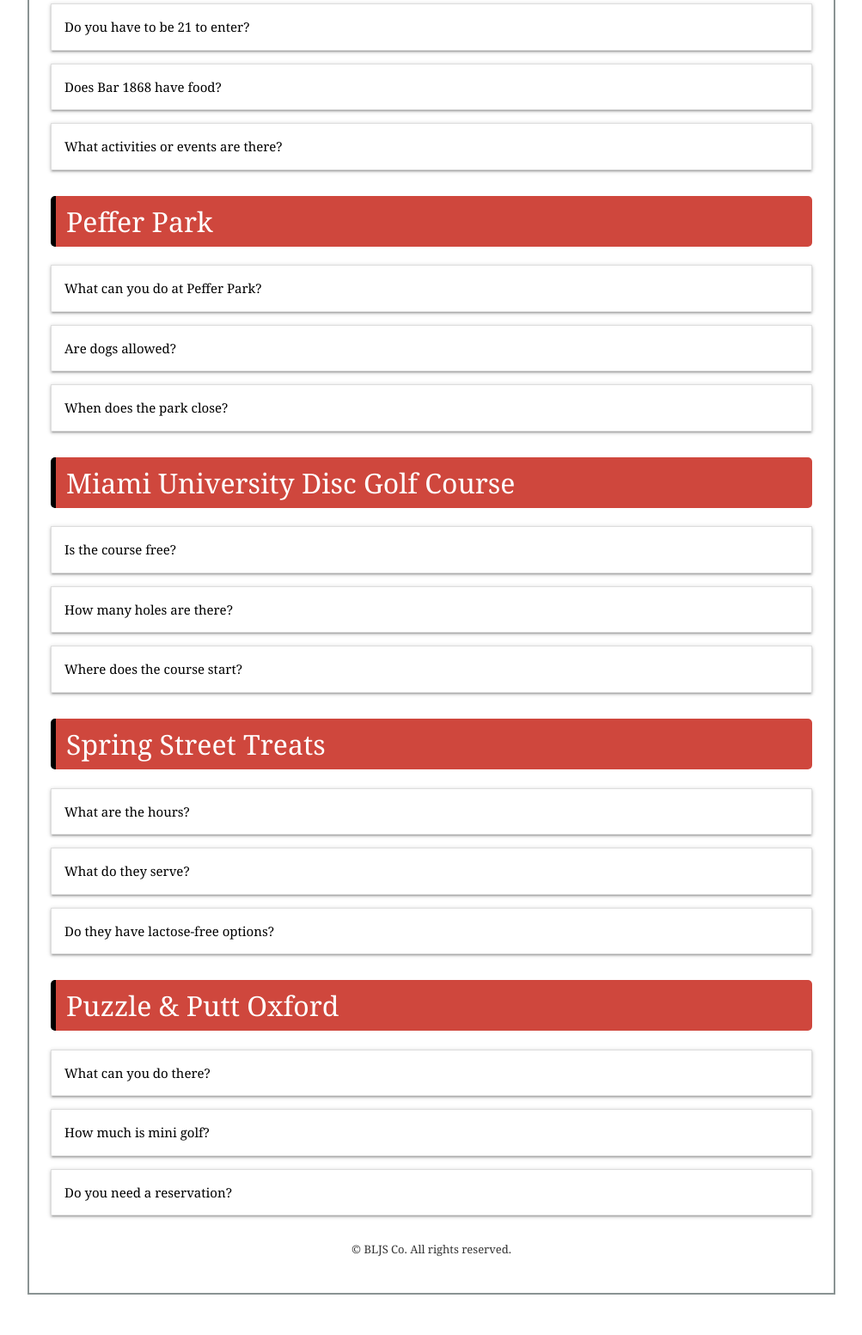
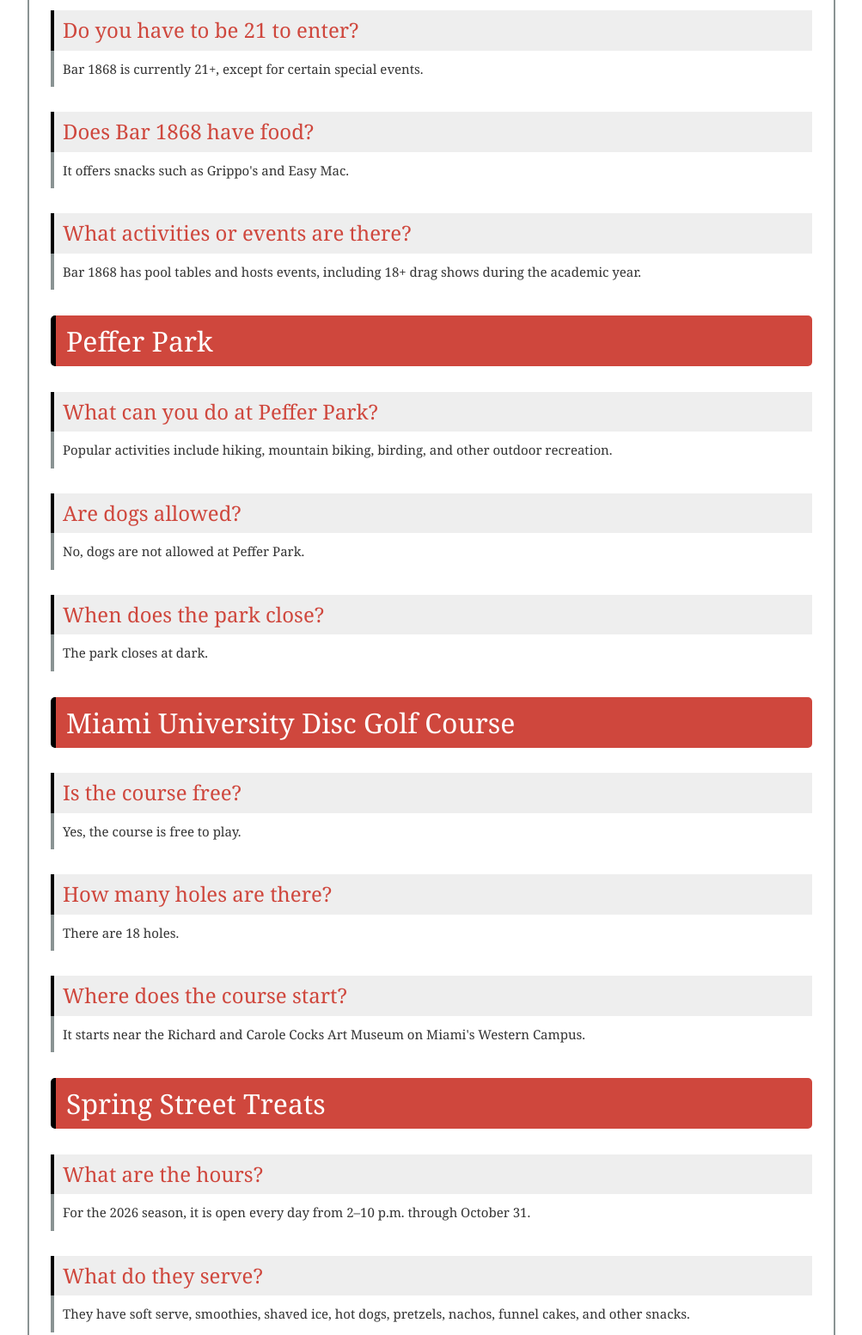
Before and after one commit to langiw/sprint-project-ims222, a plain HTML site: page faq.html in a window 1280 px wide. Shown: the part 300-1853 px from the top of the page at 86% size, without its empty margins (138-1141 px from the left). Before the commit the page ends 1826 px from the top, so only its background shows below. Drawn offline with nearby package versions, Linux system fonts and the light colour scheme.

Commit message:
ddgxfdtyfugckkfyugi

```diff
--- a/faq.html
+++ b/faq.html
@@ -5,8 +5,6 @@
     <meta charset="UTF-8" />
     <title>Hidden Gems of Oxford - FAQ</title>
     <link rel="stylesheet" href="https://cdnjs.cloudflare.com/ajax/libs/materialize/1.0.0/css/materialize.min.css">
-<link rel="stylesheet" href="styles/main.css">
-<link rel="stylesheet" href="styles/faq.css">
     <link rel="stylesheet" href="styles/main.css">
     <link rel="stylesheet" href="styles/faq.css">
     <!-- jQuery CDN -->
@@ -76,208 +74,64 @@
         <h1> Frequently Asked Questions</h1>
         <h2>Bar 1868</h2>
 
-        <!-- Materialize Collapsible FAQ -->
-<ul class="collapsible">
-    <li>
-        <div class="collapsible-header">
-            Do you have to be 21 to enter?
-        </div>
-        <div class="collapsible-body">
-            <span>Bar 1868 is currently 21+, except for certain special events.</span>
-        </div>
-    </li>
-</ul>
+        <h3>Do you have to be 21 to enter?</h3>
+        <p>Bar 1868 is currently 21+, except for certain special events.</p>
 
-<!-- Materialize Collapsible FAQ -->
-<ul class="collapsible">
-    <li>
-        <div class="collapsible-header">
-            Does Bar 1868 have food?
-        </div>
-        <div class="collapsible-body">
-            <span>It offers snacks such as Grippo's and Easy Mac.</span>
-        </div>
-    </li>
-</ul>
+        <h3>Does Bar 1868 have food?</h3>
+        <p>It offers snacks such as Grippo's and Easy Mac.</p>
 
-        <!-- Materialize Collapsible FAQ -->
-<ul class="collapsible">
-    <li>
-        <div class="collapsible-header">
-            What activities or events are there?
-        </div>
-        <div class="collapsible-body">
-            <span>Bar 1868 has pool tables and hosts events, including 18+ drag shows during the academic year.</span>
-        </div>
-    </li>
-</ul>
+        <h3>What activities or events are there?</h3>
+        <p>Bar 1868 has pool tables and hosts events, including 18+ drag shows during the academic year.</p>
 
         <h2>Peffer Park</h2>
 
-        <!-- Materialize Collapsible FAQ -->
-<ul class="collapsible">
-    <li>
-        <div class="collapsible-header">
-            What can you do at Peffer Park?
-        </div>
-        <div class="collapsible-body">
-            <span>Popular activities include hiking, mountain biking, birding, and other outdoor recreation.</span>
-        </div>
-    </li>
-</ul>
+        <h3>What can you do at Peffer Park?</h3>
+        <p>Popular activities include hiking, mountain biking, birding, and other outdoor recreation.</p>
 
-<!-- Materialize Collapsible FAQ -->
-<ul class="collapsible">
-    <li>
-        <div class="collapsible-header">
-            Are dogs allowed?
-        </div>
-        <div class="collapsible-body">
-            <span>No, dogs are not allowed at Peffer Park.</span>
-        </div>
-    </li>
-</ul>
+        <h3>Are dogs allowed?</h3>
+        <p>No, dogs are not allowed at Peffer Park.</p>
 
-<!-- Materialize Collapsible FAQ -->
-<ul class="collapsible">
-    <li>
-        <div class="collapsible-header">
-            When does the park close?
-        </div>
-        <div class="collapsible-body">
-            <span>The park closes at dark.</span>
-        </div>
-    </li>
-</ul>
+        <h3>When does the park close?</h3>
+        <p>The park closes at dark.</p>
 
         <h2>Miami University Disc Golf Course</h2>
 
-<!-- Materialize Collapsible FAQ -->
-<ul class="collapsible">
-    <li>
-        <div class="collapsible-header">
-            Is the course free?
-        </div>
-        <div class="collapsible-body">
-            <span>Yes, the course is free to play.</span>
-        </div>
-    </li>
-</ul>
+        <h3>Is the course free?</h3>
+        <p>Yes, the course is free to play.</p>
 
-<!-- Materialize Collapsible FAQ -->
-<ul class="collapsible">
-    <li>
-        <div class="collapsible-header">
-            How many holes are there?
-        </div>
-        <div class="collapsible-body">
-            <span>There are 18 holes.</span>
-        </div>
-    </li>
-</ul>
+        <h3>How many holes are there?</h3>
+        <p>There are 18 holes.</p>
 
-        <!-- Materialize Collapsible FAQ -->
-<ul class="collapsible">
-    <li>
-        <div class="collapsible-header">
-            Where does the course start?
-        </div>
-        <div class="collapsible-body">
-            <span>It starts near the Richard and Carole Cocks Art Museum on Miami's Western Campus.</span>
-        </div>
-    </li>
-</ul>
+        <h3>Where does the course start?</h3>
+        <p>It starts near the Richard and Carole Cocks Art Museum on Miami's Western Campus.</p>
 
         <h2>Spring Street Treats</h2>
 
-<!-- Materialize Collapsible FAQ -->
-<ul class="collapsible">
-    <li>
-        <div class="collapsible-header">
-            What are the hours?
-        </div>
-        <div class="collapsible-body">
-            <span>For the 2026 season, it is open every day from 2–10 p.m. through October 31.</span>
-        </div>
-    </li>
-</ul>
+        <h3>What are the hours?</h3>
+        <p>For the 2026 season, it is open every day from 2–10 p.m. through October 31.</p>
 
-       <!-- Materialize Collapsible FAQ -->
-<ul class="collapsible">
-    <li>
-        <div class="collapsible-header">
-            What do they serve?
-        </div>
-        <div class="collapsible-body">
-            <span>They have soft serve, smoothies, shaved ice, hot dogs, pretzels, nachos, funnel cakes, and other snacks.</span>
-        </div>
-    </li>
-</ul>
+        <h3>What do they serve?</h3>
+        <p>They have soft serve, smoothies, shaved ice, hot dogs, pretzels, nachos, funnel cakes, and other snacks.</p>
 
-        <!-- Materialize Collapsible FAQ -->
-<ul class="collapsible">
-    <li>
-        <div class="collapsible-header">
-            Do they have lactose-free options?
-        </div>
-        <div class="collapsible-body">
-            <span>Yes. Their soft serve is lactose-free and also gluten-free.</span>
-        </div>
-    </li>
-</ul>
+        <h3>Do they have lactose-free options?</h3>
+        <p>Yes. Their soft serve is lactose-free and also gluten-free.</p>
 
         <h2>Puzzle &amp; Putt Oxford</h2>
 
-<!-- Materialize Collapsible FAQ -->
-<ul class="collapsible">
-    <li>
-        <div class="collapsible-header">
-            What can you do there?
-        </div>
-        <div class="collapsible-body">
-            <span>Puzzle &amp; Putt has three themed escape rooms and a 9-hole indoor mini golf course.</span>
-        </div>
-    </li>
-</ul>
+        <h3>What can you do there?</h3>
+        <p>Puzzle &amp; Putt has three themed escape rooms and a 9-hole indoor mini golf course.</p>
 
-<!-- Materialize Collapsible FAQ -->
-<ul class="collapsible">
-    <li>
-        <div class="collapsible-header">
-            How much is mini golf?
-        </div>
-        <div class="collapsible-body">
-            <span>Mini golf is $10 per person per round.</span>
-        </div>
-    </li>
-</ul>
+        <h3>How much is mini golf?</h3>
+        <p>Mini golf is $10 per person per round.</p>
 
-<!-- Materialize Collapsible FAQ -->
-<ul class="collapsible">
-    <li>
-        <div class="collapsible-header">
-            Do you need a reservation?
-        </div>
-        <div class="collapsible-body">
-            <span>You don't need a reservation for mini golf—you can walk in during open hours. Escape rooms can be booked online.</span>
-        </div>
-    </li>
-</ul>
-
+        <h3>Do you need a reservation?</h3>
+        <p>You don't need a reservation for mini golf—you can walk in during open hours. Escape rooms can be booked online.</p>
         <footer>
             <div class="footer">
                 <p>&copy; BLJS Co. All rights reserved.</p>
             </div>
         </footer>
     </div>
-    <!-- Materialize JavaScript -->
-<script src="https://cdnjs.cloudflare.com/ajax/libs/materialize/1.0.0/js/materialize.min.js"></script>
-<script>
-    document.addEventListener('DOMContentLoaded', function() {
-        var elems = document.querySelectorAll('.collapsible');
-        M.Collapsible.init(elems);
-    });
-</script>
 </body>
 
 </html>
```
